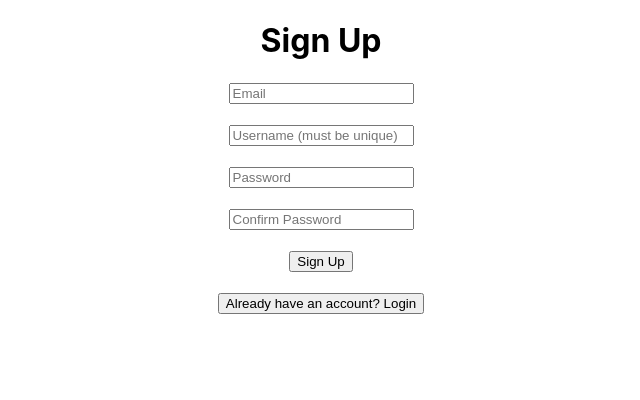
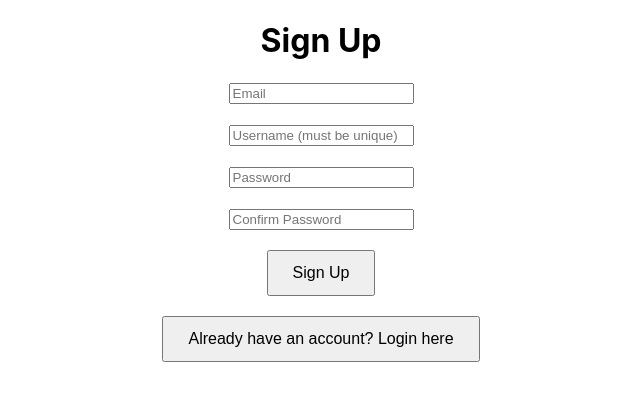
Before and after one commit to diweic/ProjectVAGE, a React (Create React App) app in the folder client/: page /signup in a window 1280 px wide. Shown: the top 400 px of the page, without its empty margins (319-959 px from the left). Built offline with nearby package versions, Linux system fonts and the light colour scheme.

Commit message:
made buttons bigger

```diff
--- a/client/src/Signup.jsx
+++ b/client/src/Signup.jsx
@@ -83,7 +83,7 @@ function Signup() {
       </form>
 
       <br />
-      <button onClick={() => navigate('/login')}>Already have an account? Login</button>
+      <button onClick={() => navigate('/login')}>Already have an account? Login here</button>
     </div>
   );
 }
--- a/client/src/center.css
+++ b/client/src/center.css
@@ -7,3 +7,8 @@ body {
   margin: 0 auto;
   text-align: center;
 }
+
+button {
+  padding: 12px 24px;
+  font-size: 16px;
+}
```
